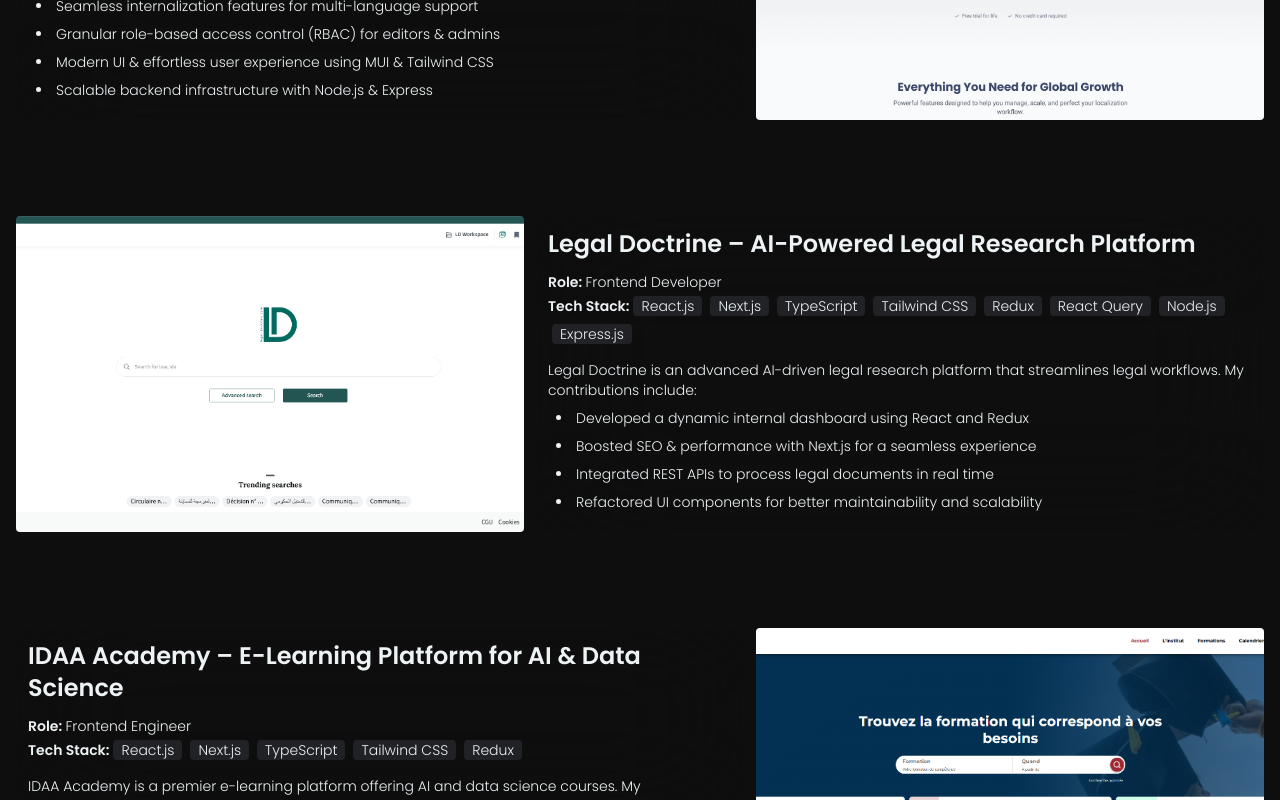
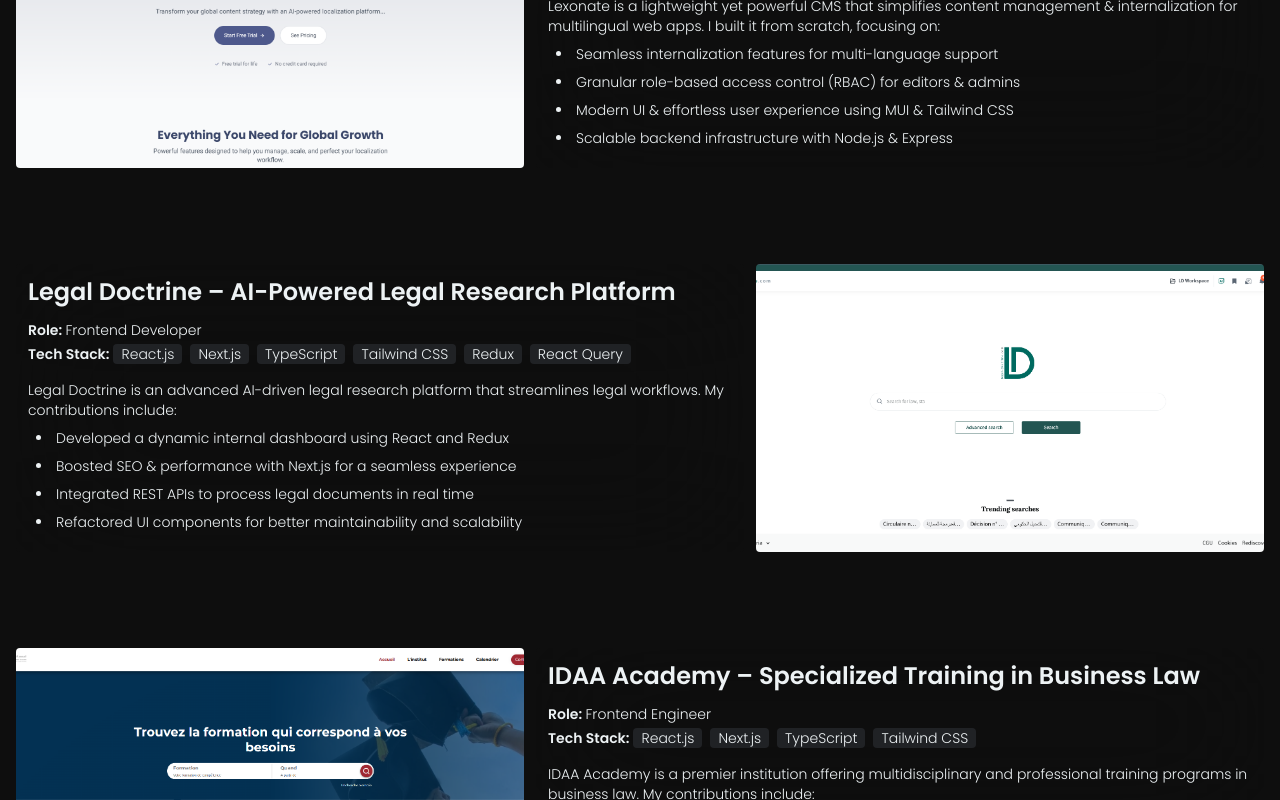
Before and after one commit to MelancholYA/portfolio, a Next.js app: page / in a window 1280 px wide. Shown: the part 2000-2800 px from the top of the page. Built offline with nearby package versions, Linux system fonts and the light colour scheme; a web font is replaced by a local one.

Commit message:
feat(projects): edit projects section

```diff
--- a/app/globals.css
+++ b/app/globals.css
@@ -4,6 +4,29 @@
 
 html {
   scroll-behavior: smooth;
+}
+/* Width and height of scrollbar */
+::-webkit-scrollbar {
+  width: 12px;
+  height: 12px;
+}
+
+/* Track (the background) */
+::-webkit-scrollbar-track {
+  background: #00000000;
+  border-radius: 4px;
+}
+
+/* Handle (the draggable part) */
+::-webkit-scrollbar-thumb {
+  background: #444444;
+  border-radius: 4px;
+  border-inline: 1px solid #000000;
+}
+
+/* Handle on hover */
+::-webkit-scrollbar-thumb:hover {
+  background: #858484;
 }
 
 body {
--- a/sections/About.tsx
+++ b/sections/About.tsx
@@ -41,7 +41,7 @@
         <div className="w-full lg:w-5/12 shrink-0 h-full mb-8 lg:mb-0">
           <ImageDistorion />
         </div>
-        <div className="w-full lg:w-7/12">
+        <div className="w-full lg:w-7/12 backdrop-blur p-6 rounded">
           <h2>{myJourney.title}</h2>
           <h3 className="text-base text-primary mt-1">{myJourney.subtitle}</h3>
           <p className="my-2">{myJourney.intro}</p>
--- a/sections/Projects.tsx
+++ b/sections/Projects.tsx
@@ -11,7 +11,6 @@
     link: "https://lexonate-web.vercel.app/",
     stack: [
       "Next.js",
-      "TypeScript",
       "Tailwind CSS",
       "MUI",
       "React Query",
@@ -39,8 +38,6 @@
       "Tailwind CSS",
       "Redux",
       "React Query",
-      "Node.js",
-      "Express.js",
     ],
     briefe:
       "Legal Doctrine is an advanced AI-driven legal research platform that streamlines legal workflows. My contributions include:",
@@ -52,18 +49,18 @@
     ],
   },
   {
-    title: "IDAA Academy – E-Learning Platform for AI & Data Science",
+    title: "IDAA Academy – Specialized Training in Business Law",
     role: "Frontend Engineer",
     link: "https://idaa.academy/",
     image: "/projects/idaa.png",
-    stack: ["React.js", "Next.js", "TypeScript", "Tailwind CSS", "Redux"],
+    stack: ["React.js", "Next.js", "TypeScript", "Tailwind CSS"],
     briefe:
-      "IDAA Academy is a premier e-learning platform offering AI and data science courses. My contributions include:",
+      "IDAA Academy is a premier institution offering multidisciplinary and professional training programs in business law. My contributions include:",
     tasks: [
-      "Built an intuitive, high-performance learning dashboard with Next.js & Tailwind CSS",
-      "Designed a responsive, accessible UI for seamless student engagement",
-      "Optimized API integrations for course management and progress tracking",
-      "Implemented interactive elements to enhance the user experience",
+      "Developed a user-friendly interface to showcase various training programs and workshops.",
+      "Implemented responsive design principles to ensure accessibility across devices.",
+      "Optimized course search and filtering functionalities for enhanced user experience.",
+      "Collaborated with the backend team to integrate dynamic content and calendars.",
     ],
   },
 ];
@@ -78,7 +75,7 @@
         <div
           key={item.title}
           className={`flex flex-col md:flex-row group gap-3 my-24 ${
-            i % 2 !== 0 ? "md:flex-row" : "md:flex-row-reverse"
+            i % 2 === 0 ? "md:flex-row" : "md:flex-row-reverse"
           }`}
         >
           <div className="relative w-full md:w-1/2">
```
